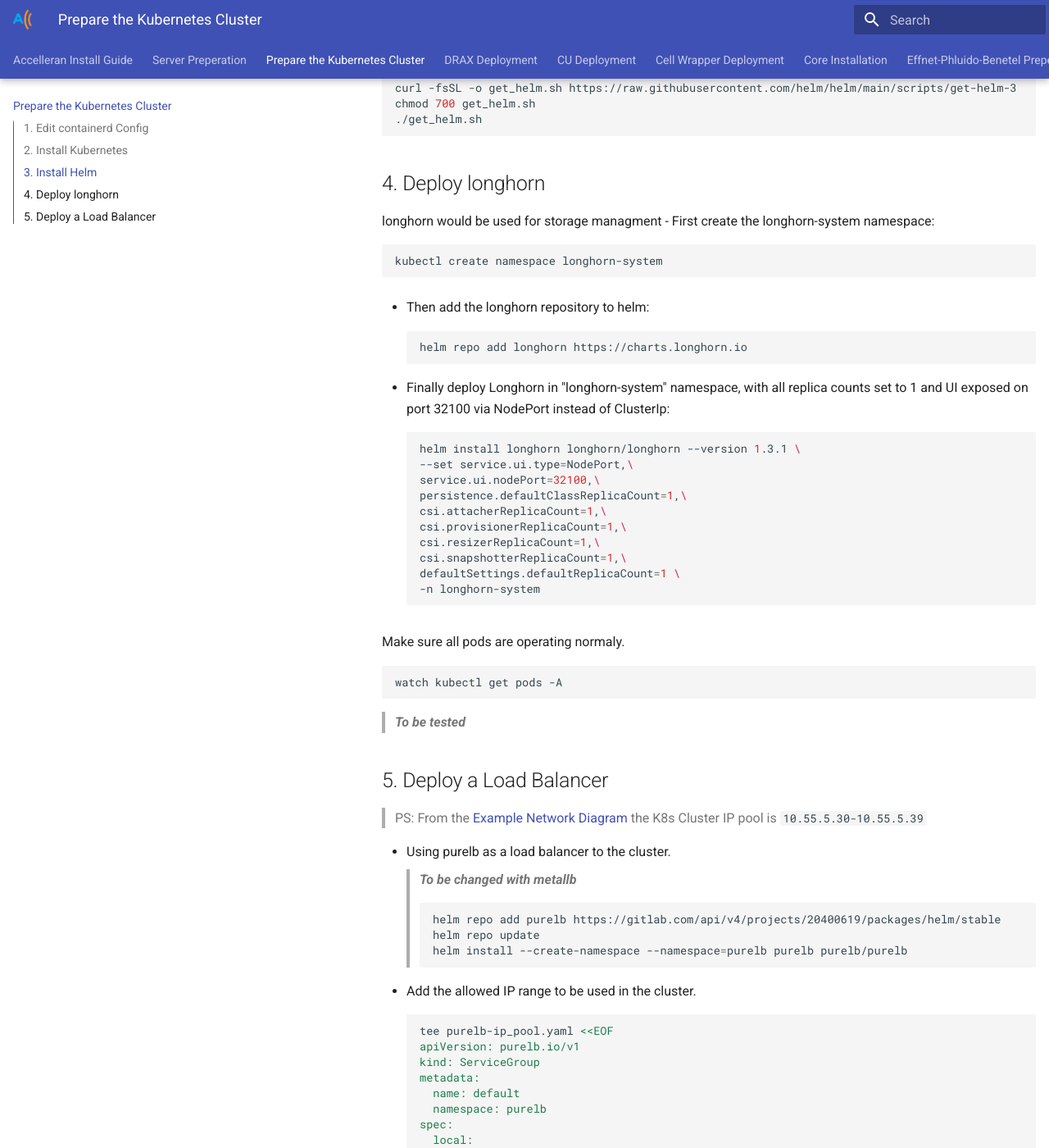
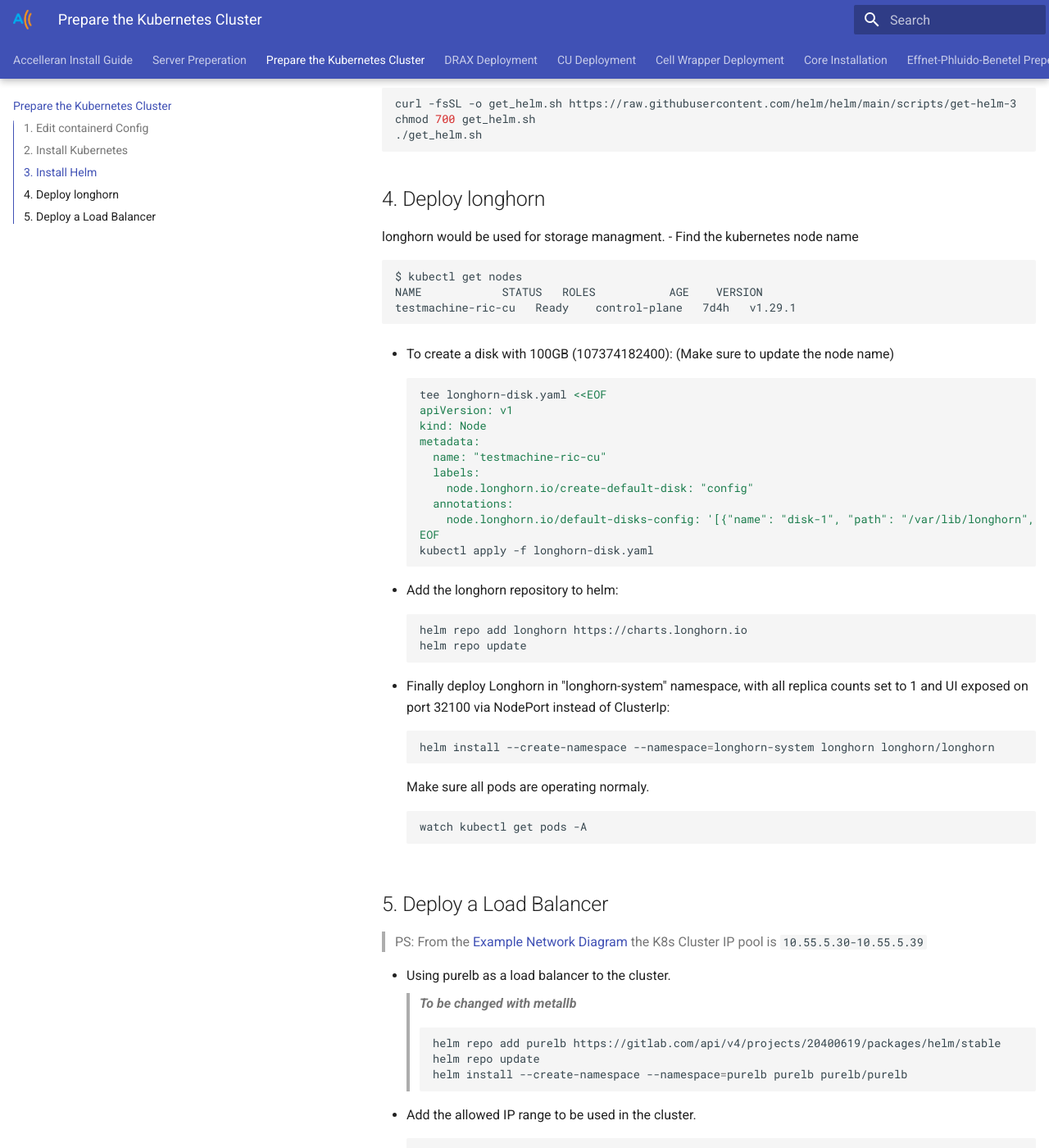
Before and after one commit to accelleran/drax-docs, an MkDocs documentation site: the page built from docs/kubernetes_ng-install/index.md, in a window 1280 px wide and 1400 px high, scrolled down 1334 px. Shown: the whole window at 82% size. Built offline with MkDocs 1.6.1 and Material for MkDocs 9.7.7, drawn with Linux system fonts in a browser that asks for light colours; the version menu is left out; some of the changed text lies outside the part shown.

Commit message:
updated longhorn install

````diff
--- a/docs/kubernetes_ng-install/index.md
+++ b/docs/kubernetes_ng-install/index.md
@@ -37,6 +37,7 @@ curl -fsSL https://pkgs.k8s.io/core:/stable:/v1.29/deb/Release.key | sudo gpg --
 echo 'deb [signed-by=/etc/apt/keyrings/kubernetes-apt-keyring.gpg] https://pkgs.k8s.io/core:/stable:/v1.29/deb/ /' | sudo tee /etc/apt/sources.list.d/kubernetes.list
 sudo apt-get update
 sudo apt install -y kubelet kubeadm kubectl
+sudo apt-mark hold kubelet kubeadm kubectl
 ```
 - Initialize the cluster (using `10.55.5.3`)
 ```bash
@@ -62,37 +63,44 @@ chmod 700 get_helm.sh
 
 ## 4. Deploy longhorn
 
-longhorn would be used for storage managment
-- First create the longhorn-system namespace:
-``` bash
-kubectl create namespace longhorn-system
+longhorn would be used for storage managment.
+- Find the kubernetes node name
+```bash
+$ kubectl get nodes
+NAME            STATUS   ROLES           AGE    VERSION
+testmachine-ric-cu   Ready    control-plane   7d4h   v1.29.1
 ```
 
-- Then add the longhorn repository to helm:
+- To create a disk with 100GB (107374182400): (Make sure to update the node name)
+```bash
+tee longhorn-disk.yaml <<EOF
+apiVersion: v1
+kind: Node
+metadata:
+  name: "testmachine-ric-cu"
+  labels:
+    node.longhorn.io/create-default-disk: "config"
+  annotations:
+    node.longhorn.io/default-disks-config: '[{"name": "disk-1", "path": "/var/lib/longhorn", "allowScheduling": true, "storageReserved": 107374182400, "tags": []}]'
+EOF
+kubectl apply -f longhorn-disk.yaml
+```
+
+- Add the longhorn repository to helm:
 ``` bash
 helm repo add longhorn https://charts.longhorn.io
+helm repo update
 ```
 
 - Finally deploy Longhorn in "longhorn-system" namespace, with all replica counts set to 1 and UI exposed on port 32100 via NodePort instead of ClusterIp:
 ``` bash
-helm install longhorn longhorn/longhorn --version 1.3.1 \
---set service.ui.type=NodePort,\
-service.ui.nodePort=32100,\
-persistence.defaultClassReplicaCount=1,\
-csi.attacherReplicaCount=1,\
-csi.provisionerReplicaCount=1,\
-csi.resizerReplicaCount=1,\
-csi.snapshotterReplicaCount=1,\
-defaultSettings.defaultReplicaCount=1 \
--n longhorn-system
+helm install --create-namespace --namespace=longhorn-system longhorn longhorn/longhorn
 ```
-
 Make sure all pods are operating normaly.
 ```bash
 watch kubectl get pods -A
 ```
 
-> ***To be tested***
 
 ## 5. Deploy a Load Balancer
 > PS: From the [Example Network Diagram](/drax-docs/) the K8s Cluster IP pool is `10.55.5.30-10.55.5.39`
````
